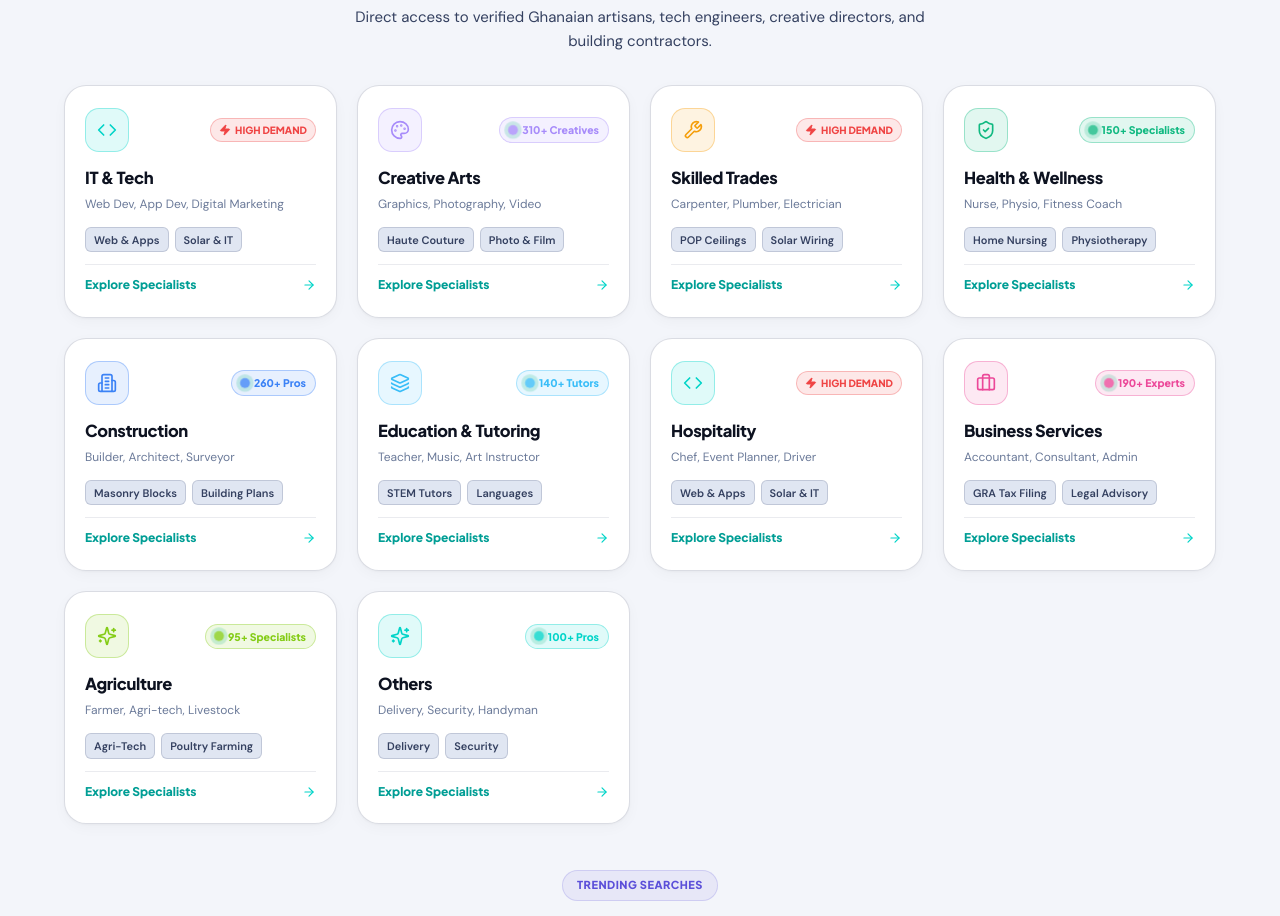
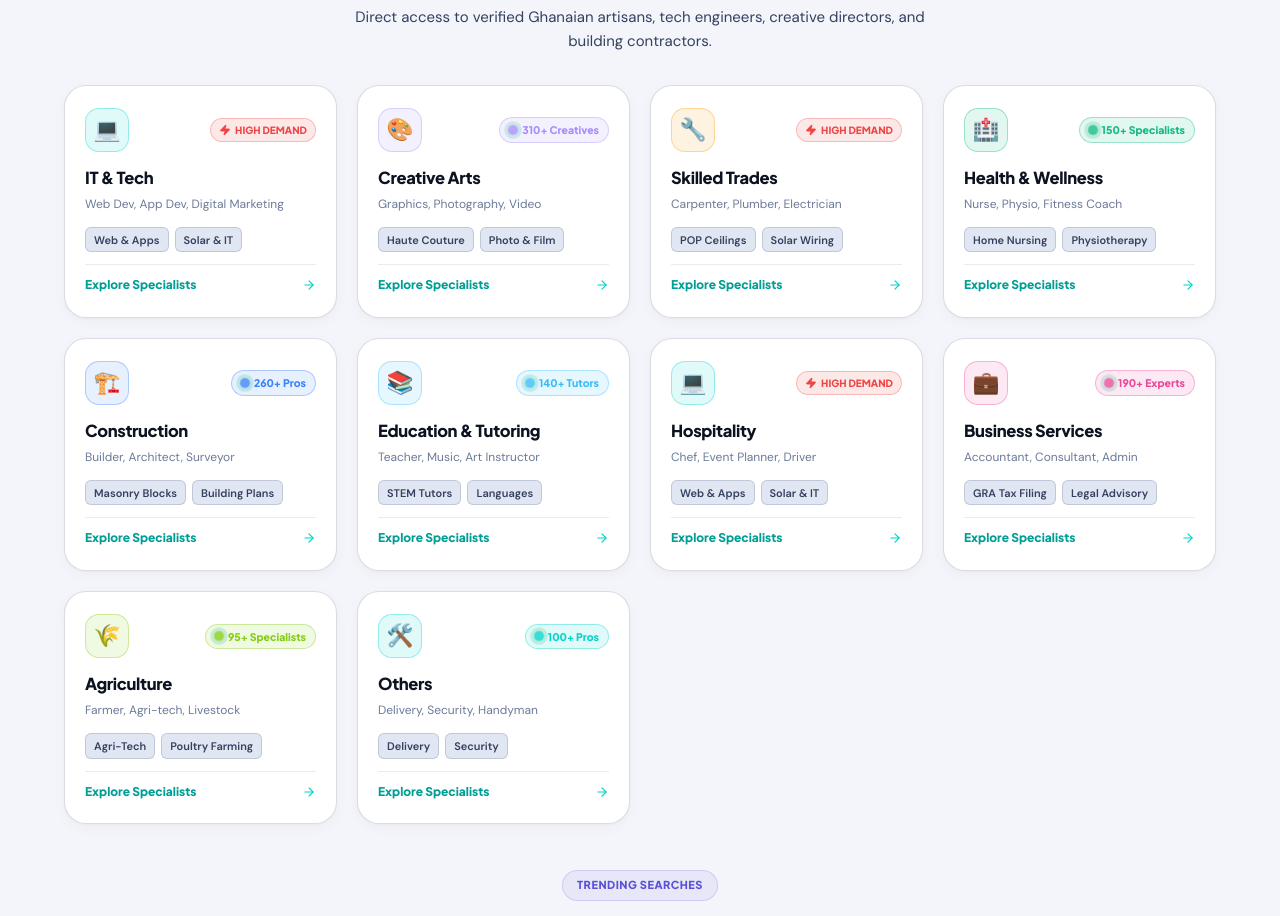
Before and after one commit to JoeVardyGC/GigGhana, a Next.js app: page / in a window 1280 px wide. Shown: the part 3929-4845 px from the top of the page. Built offline with nearby package versions, Linux system fonts and the light colour scheme.

Commit message:
style(categories): replace abstract Lucide line icons with realistic emoji icons for natural feel

```diff
--- a/components/LandingPage.tsx
+++ b/components/LandingPage.tsx
@@ -25,10 +25,11 @@ import { Search, ShieldCheck, Zap, Smartphone, Award, Sparkles, CheckCircle2, Ar
 
 const getCategoryTheme = (cat: any) => {
   const name = (cat.name || cat.slug || cat.icon || '').toLowerCase();
+  const emo = (e: string) => <span style={{ fontSize: '22px', lineHeight: 1 }}>{e}</span>;
 
   if (name.includes('tech') || name.includes('it') || name.includes('code')) {
     return {
-      icon: <Code className="w-5 h-5 text-[#00D4C8]" />,
+      icon: emo('💻'),
       themeColor: '#00D4C8',
       themeDim: 'rgba(0, 212, 200, 0.12)',
       themeBorder: 'rgba(0, 212, 200, 0.35)',
@@ -38,7 +39,7 @@ const getCategoryTheme = (cat: any) => {
   }
   if (name.includes('trade') || name.includes('tool') || name.includes('carpenter') || name.includes('plumb') || name.includes('electric')) {
     return {
-      icon: <Wrench className="w-5 h-5 text-[#F59E0B]" />,
+      icon: emo('🔧'),
       themeColor: '#F59E0B',
       themeDim: 'rgba(245, 158, 11, 0.12)',
       themeBorder: 'rgba(245, 158, 11, 0.35)',
@@ -48,7 +49,7 @@ const getCategoryTheme = (cat: any) => {
   }
   if (name.includes('construct') || name.includes('build')) {
     return {
-      icon: <Building2 className="w-5 h-5 text-[#3B82F6]" />,
+      icon: emo('🏗️'),
       themeColor: '#3B82F6',
       themeDim: 'rgba(59, 130, 246, 0.12)',
       themeBorder: 'rgba(59, 130, 246, 0.35)',
@@ -58,7 +59,7 @@ const getCategoryTheme = (cat: any) => {
   }
   if (name.includes('creative') || name.includes('art') || name.includes('design') || name.includes('pen')) {
     return {
-      icon: <Palette className="w-5 h-5 text-[#A78BFA]" />,
+      icon: emo('🎨'),
       themeColor: '#A78BFA',
       themeDim: 'rgba(167, 139, 250, 0.12)',
       themeBorder: 'rgba(167, 139, 250, 0.35)',
@@ -68,7 +69,7 @@ const getCategoryTheme = (cat: any) => {
   }
   if (name.includes('health') || name.includes('wellness') || name.includes('nurse')) {
     return {
-      icon: <ShieldCheck className="w-5 h-5 text-[#10B981]" />,
+      icon: emo('🏥'),
       themeColor: '#10B981',
       themeDim: 'rgba(16, 185, 129, 0.12)',
       themeBorder: 'rgba(16, 185, 129, 0.35)',
@@ -78,7 +79,7 @@ const getCategoryTheme = (cat: any) => {
   }
   if (name.includes('biz') || name.includes('business') || name.includes('consult')) {
     return {
-      icon: <Briefcase className="w-5 h-5 text-[#EC4899]" />,
+      icon: emo('💼'),
       themeColor: '#EC4899',
       themeDim: 'rgba(236, 72, 153, 0.12)',
       themeBorder: 'rgba(236, 72, 153, 0.35)',
@@ -88,7 +89,7 @@ const getCategoryTheme = (cat: any) => {
   }
   if (name.includes('hosp') || name.includes('food') || name.includes('chef')) {
     return {
-      icon: <Sparkles className="w-5 h-5 text-[#FB923C]" />,
+      icon: emo('🍽️'),
       themeColor: '#FB923C',
       themeDim: 'rgba(251, 146, 60, 0.12)',
       themeBorder: 'rgba(251, 146, 60, 0.35)',
@@ -98,7 +99,7 @@ const getCategoryTheme = (cat: any) => {
   }
   if (name.includes('edu') || name.includes('teach')) {
     return {
-      icon: <Layers className="w-5 h-5 text-[#38BDF8]" />,
+      icon: emo('📚'),
       themeColor: '#38BDF8',
       themeDim: 'rgba(56, 189, 248, 0.12)',
       themeBorder: 'rgba(56, 189, 248, 0.35)',
@@ -108,7 +109,7 @@ const getCategoryTheme = (cat: any) => {
   }
   if (name.includes('farm') || name.includes('agri')) {
     return {
-      icon: <Sparkles className="w-5 h-5 text-[#84CC16]" />,
+      icon: emo('🌾'),
       themeColor: '#84CC16',
       themeDim: 'rgba(132, 204, 22, 0.12)',
       themeBorder: 'rgba(132, 204, 22, 0.35)',
@@ -117,7 +118,7 @@ const getCategoryTheme = (cat: any) => {
     };
   }
   return {
-    icon: <Sparkles className="w-5 h-5 text-[#00D4C8]" />,
+    icon: emo('🛠️'),
     themeColor: '#00D4C8',
     themeDim: 'rgba(0, 212, 200, 0.12)',
     themeBorder: 'rgba(0, 212, 200, 0.35)',
```
